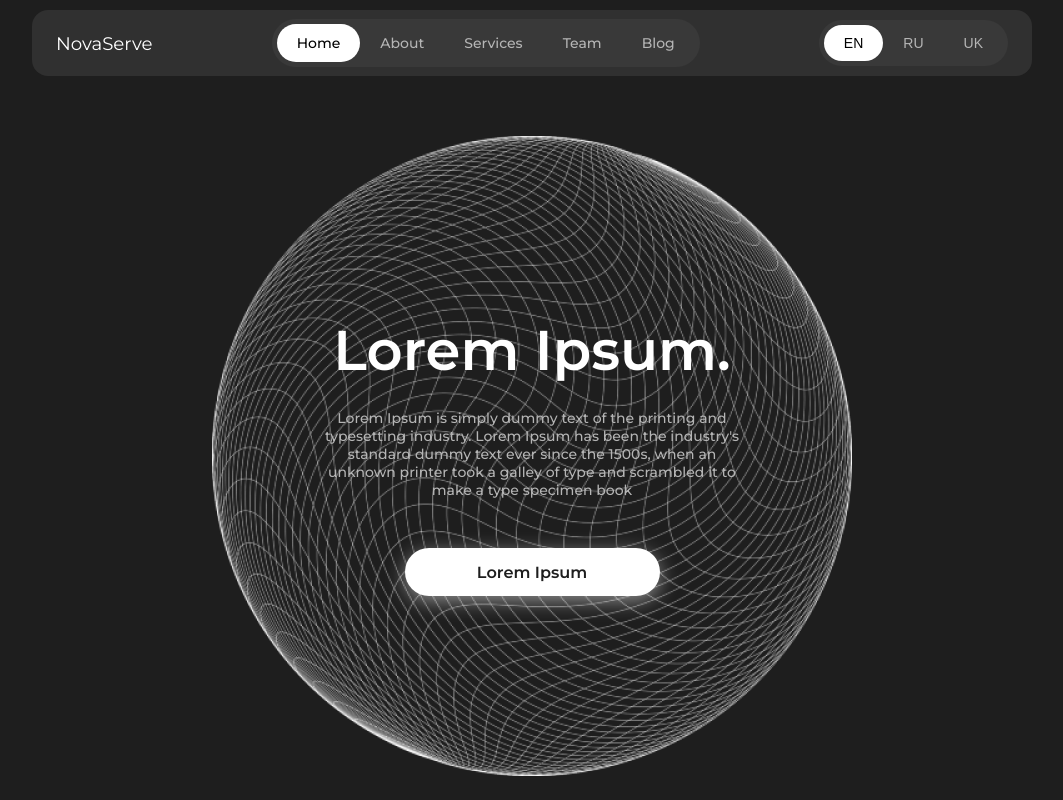
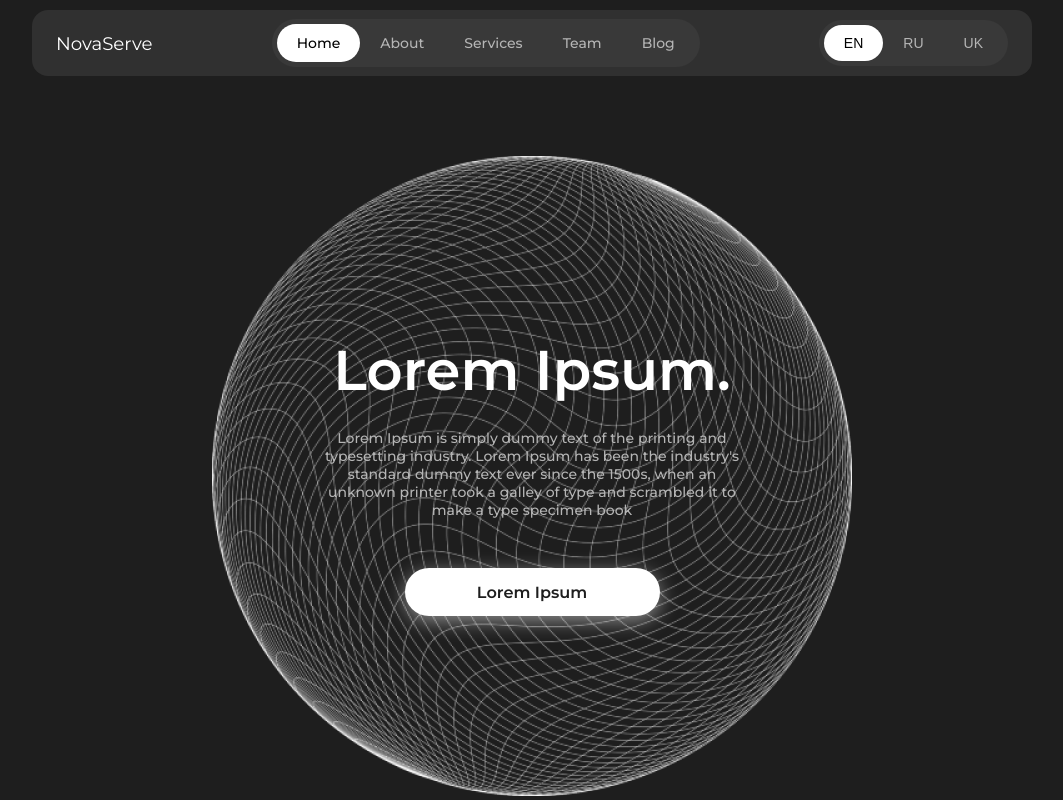
Before and after one commit to Healthy-Lifestyle-Assistant/site, a React (Vite) app: page /#/ in a window 1280 px wide. Shown: the top 800 px of the page, without its empty margins (108-1171 px from the left). Built offline with nearby package versions, Linux system fonts and the light colour scheme.

Commit message:
fixed sphere position

```diff
--- a/src/components/MainScreen/MainScreen.scss
+++ b/src/components/MainScreen/MainScreen.scss
@@ -1,19 +1,18 @@
 @import '@styles/mixins.scss';
 
 .MainScreen {
-  position: relative;
-  @extend %flex-center;
-  margin: 40px 0 0 0;
+  padding: 100px 0 0 0;
 
-  @include onTablet {
-    margin: 80px 0 0 0;
+  &__container {
+    position: relative;
+    @extend %flex-center;
   }
 
   &__background {
     max-width: 100%;
   }
 
-  &__container {
+  &__content {
     position: absolute;
     top: 0;
     left: 0;
@@ -40,7 +39,7 @@
     }
   }
 
-  &__content {
+  &__info {
     display: flex;
     flex-direction: column;
     gap: .8rem;
@@ -59,6 +58,7 @@
     @include onTablet {
       font-size: 3.45rem;
     }
+
     @include onDesktop {
       font-size: 4rem;
     }
@@ -73,6 +73,7 @@
     @include onTablet {
       font-size: .8rem;
     }
+
     @include onDesktop {
       font-size: 1rem;
     }
@@ -97,6 +98,7 @@
       min-width: 255px;
       min-height: 48px;
     }
+
     @include onDesktop {
       font-size: 1.15rem;
     }
--- a/src/components/MainScreen/MainScreen.tsx
+++ b/src/components/MainScreen/MainScreen.tsx
@@ -14,15 +14,17 @@ export const MainScreen: FC = () => {
 
   return (
     <section className="MainScreen" ref={mainRef}>
-      <img className="MainScreen__background" src={backgrounImage} alt="earth-grid" />
       <div className="MainScreen__container">
+        <img className="MainScreen__background" src={backgrounImage} alt="earth-grid" />
         <div className="MainScreen__content">
-          <h2 className="MainScreen__title">Lorem Ipsum.</h2>
-          <p className="MainScreen__description">
-            Lorem Ipsum is simply dummy text of the printing and typesetting industry. Lorem Ipsum has been the industry's standard dummy text ever since the 1500s, when an unknown printer took a galley of type and scrambled it to make a type specimen book
-          </p>
+          <div className="MainScreen__info">
+            <h2 className="MainScreen__title">Lorem Ipsum.</h2>
+            <p className="MainScreen__description">
+              Lorem Ipsum is simply dummy text of the printing and typesetting industry. Lorem Ipsum has been the industry's standard dummy text ever since the 1500s, when an unknown printer took a galley of type and scrambled it to make a type specimen book
+            </p>
+          </div>
+          <button className="MainScreen__button">Lorem Ipsum</button>
         </div>
-        <button className="MainScreen__button">Lorem Ipsum</button>
       </div>
     </section>
   );
```
